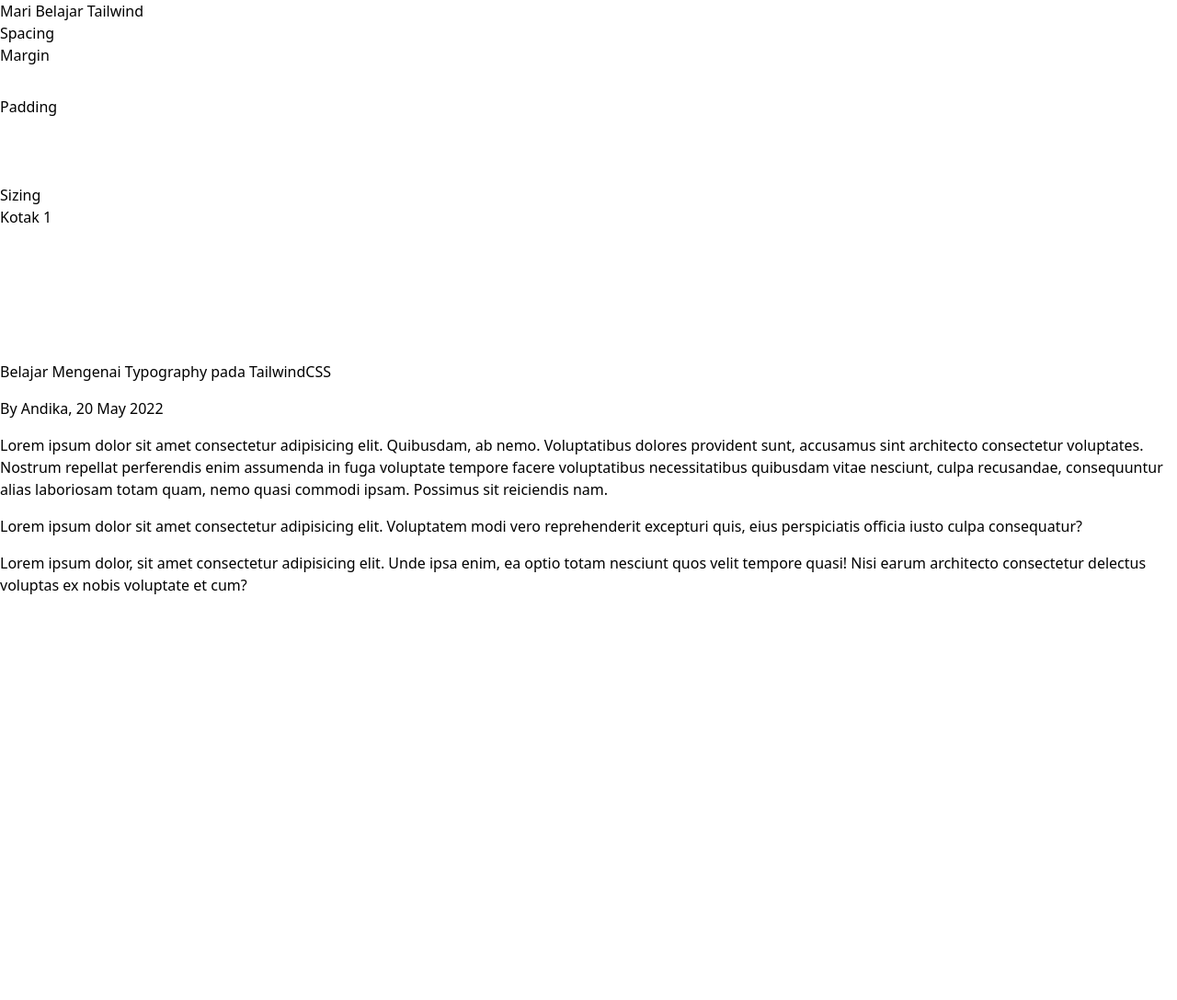
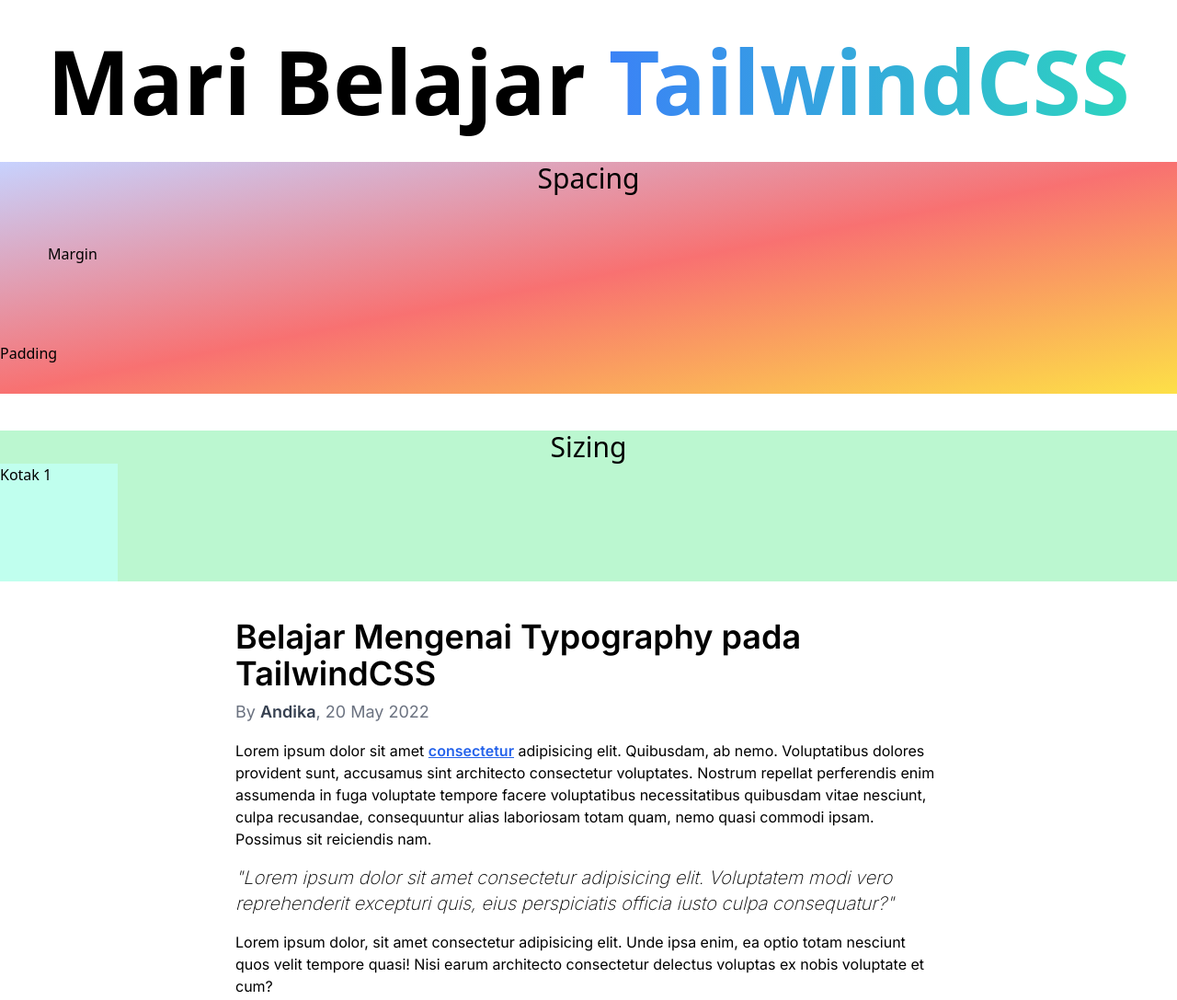
Before and after one commit to akrn27/tailwind_practice, a website: page index.html in a window 1280 px wide. Shown: the whole page at 92% size. Before the commit the page ends 1032 px from the top, so only its background shows below. Drawn offline with nearby package versions, Linux system fonts and the light colour scheme.

Commit message:
practice using gradient

```diff
--- a/index.html
+++ b/index.html
@@ -4,10 +4,14 @@
     <meta charset="UTF-8">
     <meta http-equiv="X-UA-Compatible" content="IE=edge">
     <meta name="viewport" content="width=device-width, initial-scale=1.0">
+    <link rel="preconnect" href="https://fonts.googleapis.com">
+    <link rel="preconnect" href="https://fonts.gstatic.com" crossorigin>
+    <link href="https://fonts.googleapis.com/css2?family=Inter:wght@200;400;600;700;900&display=swap" rel="stylesheet">
     <title>Belajar TailwindCSS</title>
     <link rel="stylesheet" href="./style.css">
     <style>
     </style>
+    <script src="https://cdn.tailwindcss.com"></script>
     <script>
         tailwind.config = {
           theme: {
@@ -15,30 +19,37 @@
                 spacing: {
                     13: '3.25rem',
                 },
+                fontFamily: {
+                    inter: ['Inter'],
+                },
+                colors: {
+                    wpu: '#bada55',
+                    kopi: '#c0ffee',
+                },
             },
           },
         };
       </script>
 </head>
 <body>
-    <h1>Mari Belajar Tailwind</h1>
+    <h1 class="text-8xl font-bold text-center my-10">Mari Belajar <span class="bg-gradient-to-r from-blue-500 to-teal-400 bg-clip-text text-transparent">TailwindCSS</span></h1>
 
-    <section class="mb-10">
-        <h2>Spacing</h2>
+    <section class="mb-10 bg-gradient-to-br from-indigo-200 via-red-400 to-yellow-300">
+        <h2 class="text-3xl text-center">Spacing</h2>
         <div class="m-13">Margin</div>
         <div class="py-8">Padding</div>
     </section>
 
-    <section class="mb-10">
-        <h2>Sizing</h2>
-        <div class="w-32 h-32">Kotak 1</div>
+    <section class="mb-10 bg-green-200">
+        <h2 class="text-3xl text-center">Sizing</h2>
+        <div class="w-32 h-32 bg-kopi">Kotak 1</div>
     </section>
 
-    <section class="mb-96">
-        <h2 class="mb-4">Belajar Mengenai Typography pada TailwindCSS</h2>
-        <div class="mb-4">By Andika, 20 May 2022</div>
-        <p class="mb-4">Lorem ipsum dolor sit amet consectetur adipisicing elit. Quibusdam, ab nemo. Voluptatibus dolores provident sunt, accusamus sint architecto consectetur voluptates. Nostrum repellat perferendis enim assumenda in fuga voluptate tempore facere voluptatibus necessitatibus quibusdam vitae nesciunt, culpa recusandae, consequuntur alias laboriosam totam quam, nemo quasi commodi ipsam. Possimus sit reiciendis nam.</p>
-        <p class="mb-4">Lorem ipsum dolor sit amet consectetur adipisicing elit. Voluptatem modi vero reprehenderit excepturi quis, eius perspiciatis officia iusto culpa consequatur?</p>
+    <section class="mb-96 font-inter max-w-3xl mx-auto">
+        <h2 class="mb-2 text-4xl font-semibold">Belajar Mengenai Typography pada TailwindCSS</h2>
+        <div class="mb-4 text-lg text-gray-500">By <a href="#" class="text-gray-700 font-semibold">Andika</a>, 20 May 2022</div>
+        <p class="mb-4">Lorem ipsum dolor sit amet <a href="#" class="underline font-semibold text-blue-600">consectetur</a> adipisicing elit. Quibusdam, ab nemo. Voluptatibus dolores provident sunt, accusamus sint architecto consectetur voluptates. Nostrum repellat perferendis enim assumenda in fuga voluptate tempore facere voluptatibus necessitatibus quibusdam vitae nesciunt, culpa recusandae, consequuntur alias laboriosam totam quam, nemo quasi commodi ipsam. Possimus sit reiciendis nam.</p>
+        <blockquote class="mb-4 italic font-thin text-xl">"Lorem ipsum dolor sit amet consectetur adipisicing elit. Voluptatem modi vero reprehenderit excepturi quis, eius perspiciatis officia iusto culpa consequatur?"</blockquote>
         <p class="mb-4">Lorem ipsum dolor, sit amet consectetur adipisicing elit. Unde ipsa enim, ea optio totam nesciunt quos velit tempore quasi! Nisi earum architecto consectetur delectus voluptas ex nobis voluptate et cum?</p>
     </section>
 </body>
```
Also changed, not shown: style.css.
